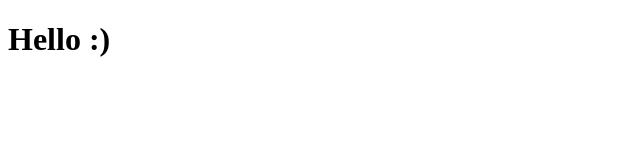
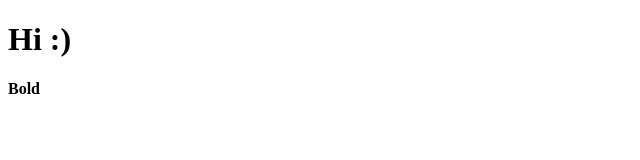
Before and after one commit to Patys/react-fundamentals, a React (Create React App) app: page / in a window 1280 px wide. Shown: the top 160 px of the page, without its empty margins (0-640 px from the left). Built offline with nearby package versions, Linux system fonts and the light colour scheme.

Commit message:
added bold text

```diff
--- a/src/App.js
+++ b/src/App.js
@@ -2,7 +2,12 @@ import React from 'react';
 
 class App extends React.Component {
   render() {
-    return <h1>Hello :)</h1>
+    return (
+      <div>
+        <h1>Hi :)</h1>
+        <b>Bold</b>
+      </div>
+    )
   }
 }
 
```
